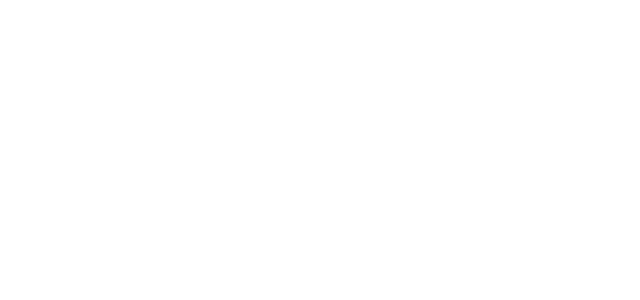
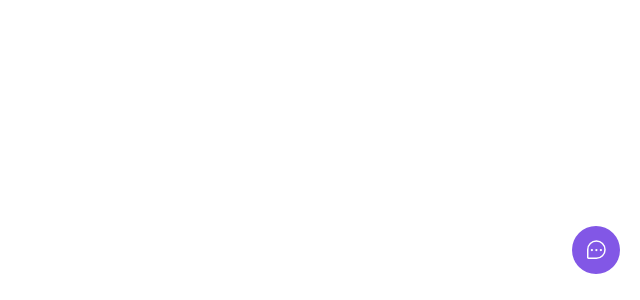
Before and after one commit to Lucashylario/nlw-feedget-app, a React (Vite) app: page / in a window 1280 px wide. Shown: the part 500-800 px from the top of the page, without its empty margins (640-1280 px from the left). Built offline with nearby package versions, Linux system fonts and the light colour scheme.

Commit message:
criação do botão e nova cor no tailwind

```diff
--- a/src/components/Widget.tsx
+++ b/src/components/Widget.tsx
@@ -2,6 +2,10 @@
 
 export function Widget() {
     return (
-        <></>
+        <div className='absolute bottom-5 right-5'>
+            <button className='bg-brand-500 rounded-full px-3 h-12 text-white'>
+                <ChatTeardropDots className='w-6 h-6' />
+            </button>
+        </div>
     )
 }
--- a/tailwind.config.js
+++ b/tailwind.config.js
@@ -1,7 +1,13 @@
 module.exports = {
   content: ["./src/**/*.tsx"],
   theme: {
-    extend: {},
+    extend: {
+      colors: {
+        brand: {
+          500: '#8257e6',
+        }
+      }
+    },
   },
   plugins: [],
 }
```
